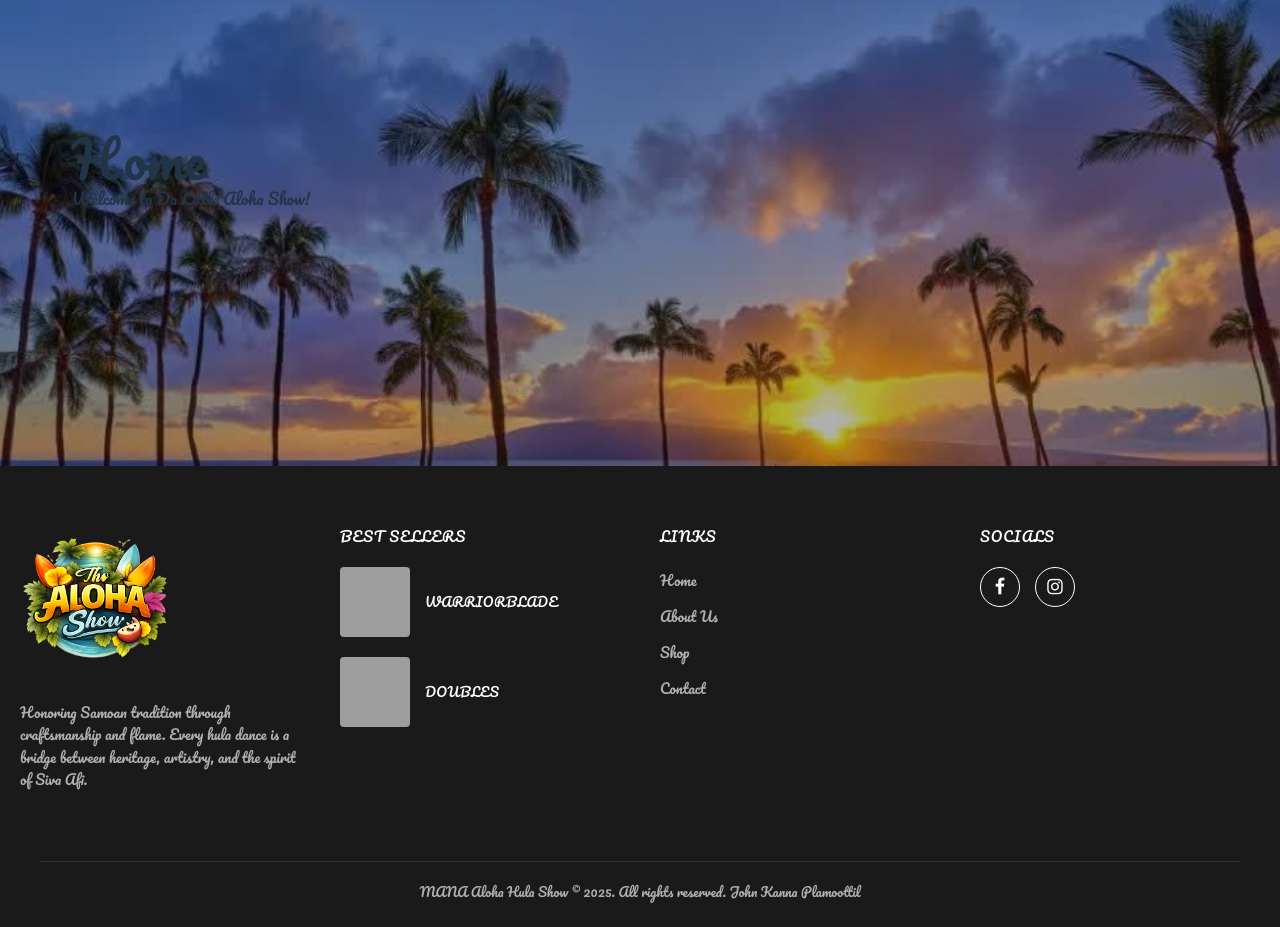
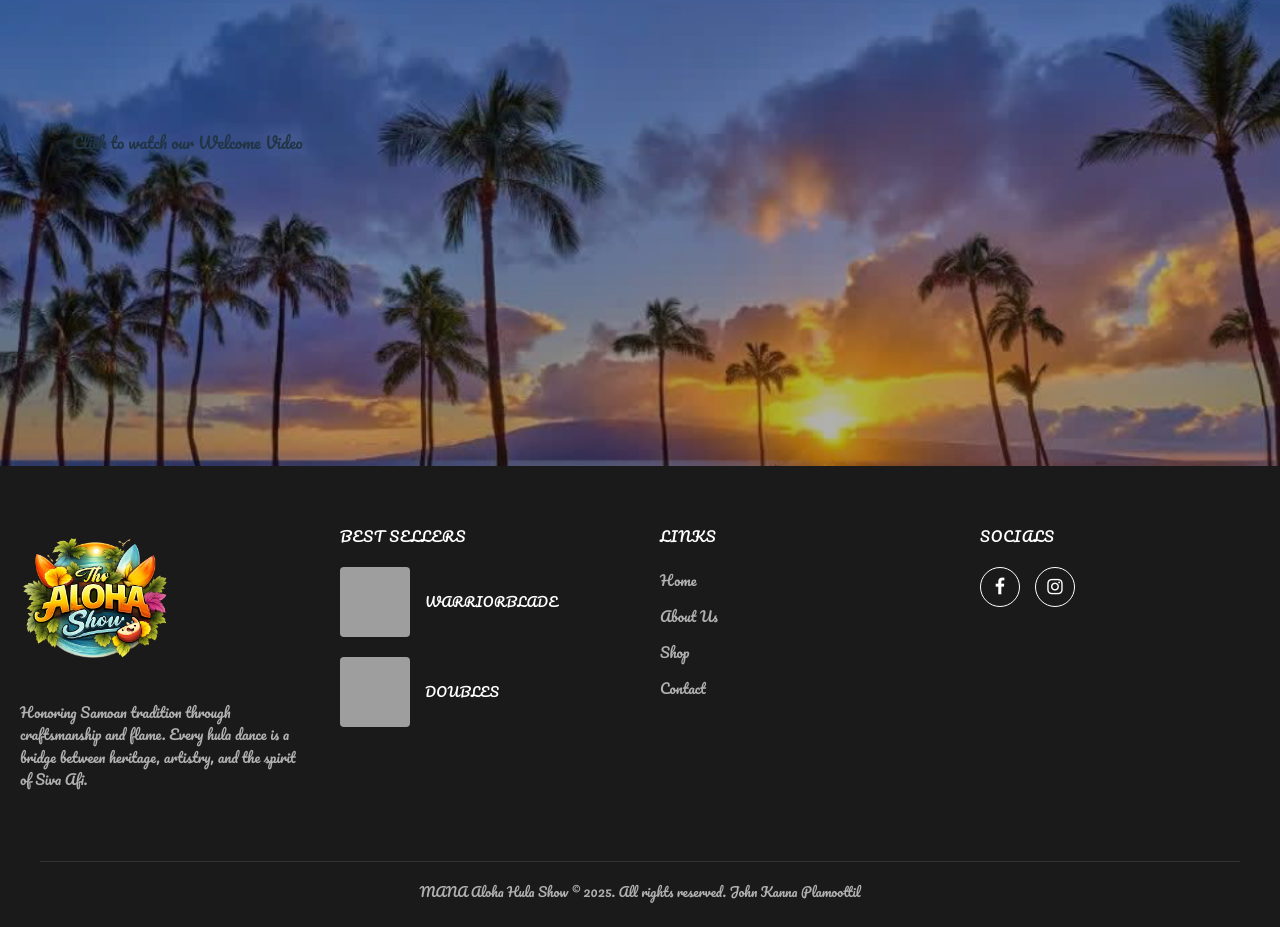
Before and after one commit to JohnPlamoottil/Da-Little-Aloha-Show-Merv-, a React (Vite) app in the folder web/: page / in a window 1280 px wide. Shown: the part 814-1741 px from the top of the page. Built offline with nearby package versions, Linux system fonts and the light colour scheme; grey boxes are pictures that could not be loaded.

Commit message:
change description to video subtitle

```diff
--- a/web/src/pages/Home.jsx
+++ b/web/src/pages/Home.jsx
@@ -3,8 +3,8 @@ import React from "react";
 function Home() {
   return (
     <div className="page-content">
-      <h1>Home</h1>
-      <p>Welcome to Da Little Aloha Show!</p>
+      <h1></h1>
+      <p>Click to watch our Welcome Video</p>
     </div>
   );
 }
```
